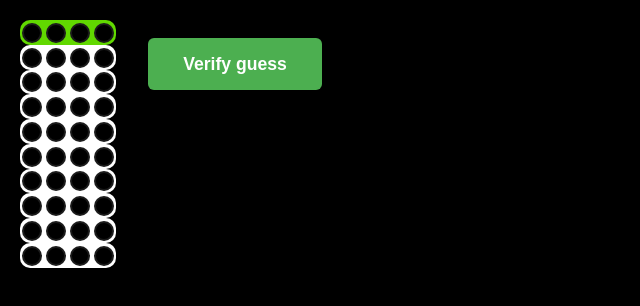
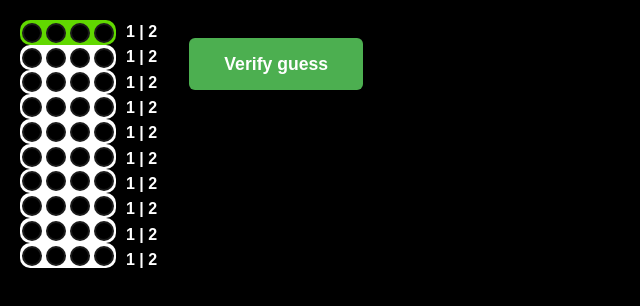
Before and after one commit to lime999/mastermind-react, a Next.js app: page / in a window 1280 px wide. Shown: the top 306 px of the page, without its empty margins (0-640 px from the left). Built offline with nearby package versions, Linux system fonts and the light colour scheme.

Commit message:
starting to make a results-panel to show previous results.

```diff
--- a/src/app/checkSolution.tsx
+++ b/src/app/checkSolution.tsx
@@ -60,6 +60,8 @@ export function checkSolution(
         ? [numberOfCorrectColorsInCorrectPosition, numberOfCorrectColorsInWrongPosition]
         : roundResults
     );
+    console.log(updated);
     return updated;
   });
+  return [numberOfCorrectColorsInCorrectPosition, numberOfCorrectColorsInWrongPosition];
 }
--- a/src/app/globals.css
+++ b/src/app/globals.css
@@ -83,16 +83,13 @@ body {
   position: sticky;
   top: 20px;
 }
+
 .game {
   display: flex;
   flex-direction: row;
   align-items: flex-start;
 }
 
-h1 {
-  text-decoration: underline;
-  font-weight: bold
-}
 
 .popup {
   position: relative;
@@ -103,3 +100,15 @@ h1 {
 .row {
   border-radius: 10px;
 }
+
+.results {
+  display: inline-block;
+  height: 25.35px;
+  font-weight: bold;
+}
+
+.results-panel {
+  display: grid;
+  grid-auto-rows: 25.35px;
+  margin-left: 10px;
+}
--- a/src/app/page.tsx
+++ b/src/app/page.tsx
@@ -81,7 +81,18 @@ export default function Board() {
             />
           ))}
         </div>
-
+        <div className="results-panel">
+          <div className="results"><span>1 </span>|<span> 2</span></div>
+          <div className="results"><span>1 </span>|<span> 2</span></div>
+          <div className="results"><span>1 </span>|<span> 2</span></div>
+          <div className="results"><span>1 </span>|<span> 2</span></div>
+          <div className="results"><span>1 </span>|<span> 2</span></div>
+          <div className="results"><span>1 </span>|<span> 2</span></div>
+          <div className="results"><span>1 </span>|<span> 2</span></div>
+          <div className="results"><span>1 </span>|<span> 2</span></div>
+          <div className="results"><span>1 </span>|<span> 2</span></div>
+          <div className="results"><span>1 </span>|<span> 2</span></div>
+        </div>
         <div className="side-panel">
           <button
             className="check-solution-btn"
--- /dev/null
+++ b/src/app/results.tsx
@@ -0,0 +1,13 @@
+
+
+export function Results(
+    results: number[][]
+) {
+    let newResults = results;
+
+    for (let i = 0; i < 10; i++) {
+
+    }
+
+
+}
```
Also changed, not shown: 1 other file (tests, documents, lock files or other folders).
